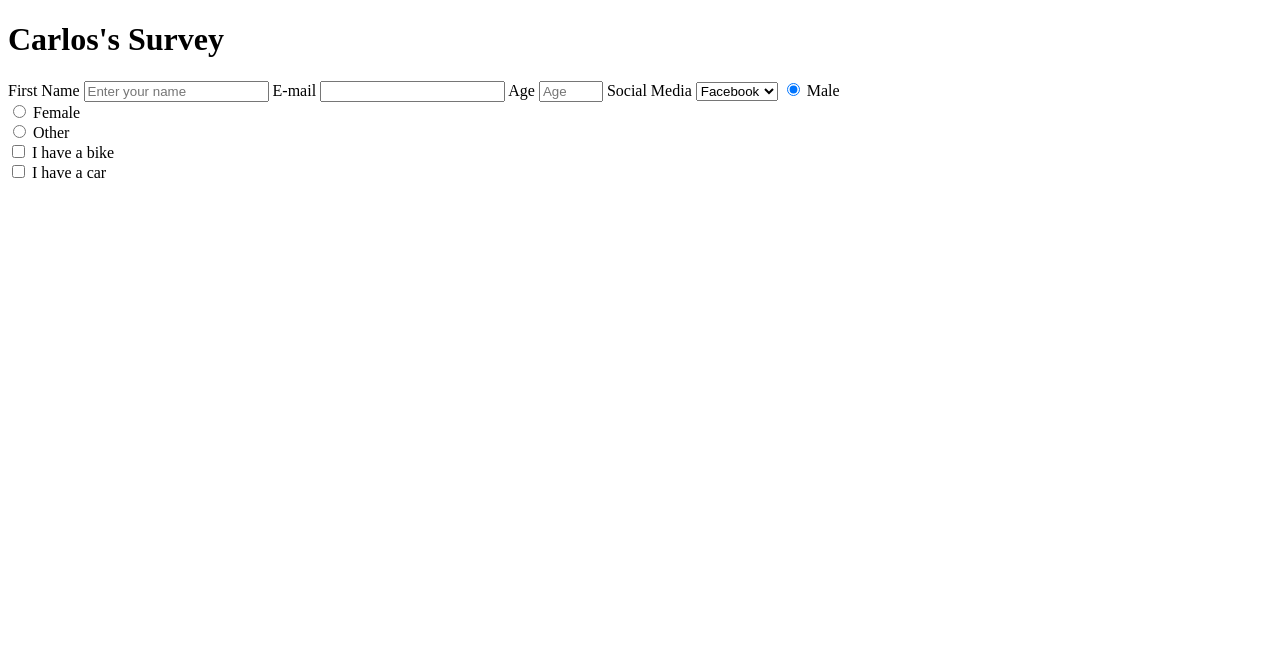
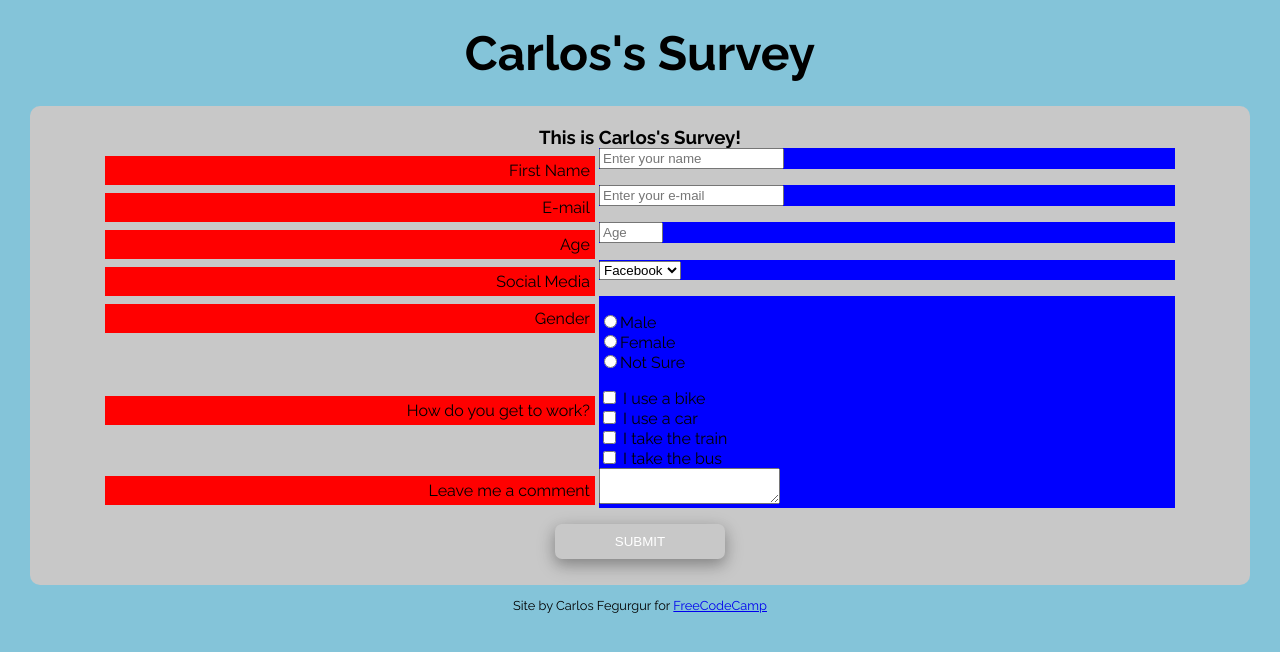
Before and after one commit to carlosaqf/freeCodeCampProjects, a plain HTML site: page responsiveWebDesign/surveyForm/index.html in a window 1280 px wide. Drawn offline with Linux system fonts and the light colour scheme.

Commit message:
Overhaul of site, changed layout, added text area, submit button and CSS file

```diff
--- a/responsiveWebDesign/surveyForm/index.html
+++ b/responsiveWebDesign/surveyForm/index.html
@@ -5,58 +5,99 @@
     <meta name="viewport" content="width=device-width, initial-scale=1.0">
     <meta http-equiv="X-UA-Compatible" content="ie=edge">
     <title>Survey Form</title>
+    <link rel="stylesheet" href="styles.css">
+
 
 </head>
 
 <body>
     <main>
+        <header>
             <h1 id="title">Carlos's Survey</h1>
+        </header>
+
         <div id="container">
-            <p id="description"></p>
+            <h3 id="description">
+                This is Carlos's Survey!
+            </h3>
+
             <form action="#" id="survey-form">
+                <!-- contact-info section-->
+                <section id="contact-info">
+                    <label for="name" class="row-labels">First Name</label>
+                    <div class="rightTab">
+                        <input type="text" id="name" name="name" placeholder="Enter your name" required>
+                    </div>
 
-                <label for="name" id="name-label">First Name</label>
-                <input type="text" id="name" name="name" placeholder="Enter your name" required>
+                    <label for="email" class="row-labels">E-mail</label>
+                    <div class="rightTab">
+                        <input type="text" id="email" name="email" placeholder="Enter your e-mail" required>
+                    </div>
 
-                <label for="email" id="email-label">E-mail</label>
-                <input type="text" id="email" name="email" placeholer="Enter your e-mail" required>
+                    <label for="age" class="row-labels">Age</label>
+                    <div class="rightTab">
+                        <input type="number" id="number" name="age" placeholder="Age" min="1" max="110" required>
+                    </div>
+                </section>
 
-                <label for="age" id="number-label">Age</label>
-                <input type="number" id="number" name="age" placeholder="Age" min="1" max="110" required>
-
-                <!-- dropdown -->
-                <label for="social-media" id="dropdown-label">Social Media</label>
+                <!-- dropdown section -->
+                <section id="dropdown-info">
+                    <label for="social-media" class="row-labels">Social Media</label>
+                    <div class="rightTab">
                         <select name="social-media" id="dropdown">
                             <option value="facebook">Facebook</option>
                             <option value="snapchat">Snapchat</option>
                             <option value="instagram">Instagram</option>
                             <option value="twitter">Twitter</option>
+                        </select>
+                    </div>
+                </section>
 
-                </select>
                 <!-- radio buttons -->
-                <form>
-                        <input type="radio" name="gender" value="male" checked> Male<br>
-                        <input type="radio" name="gender" value="female"> Female<br>
-                        <input type="radio" name="gender" value="other"> Other
-                </form>
+                <section id="gender-info">
+                    <label for="gender" class="row-labels">Gender</label>
+                    <div class="rightTab">
+                        <ul style="list-style: none;">
+                            <li class="radio"><label><input name="radio-buttons" value="1" type="radio" class="gender">Male</label></li>
+                            <li class="radio"><label><input name="radio-buttons" value="2" type="radio" class="gender">Female</label></li>
+                            <li class="radio"><label><input name="radio-buttons" value="3" type="radio" class="gender">Not Sure</label></li>
+                        </ul>
+                    </div>
+                </section>
 
                 <!-- checkboxes -->
-                <form>
-                        <input type="checkbox" name="vehicle1" value="Bike"> I have a bike<br>
-                        <input type="checkbox" name="vehicle2" value="Car"> I have a car
+                <section id="transportation-form">
+                    <label for="transportation" class="row-labels">How do you get to work?</label>
+                    <div class="rightTab">
+                        <form id="transportation">
+                                <input type="checkbox" name="transportation" value="Bike"> I use a bike<br>
+                                <input type="checkbox" name="transportation" value="Car"> I use a car<br>
+                                <input type="checkbox" name="transportation" value="Train"> I take the train<br>
+                                <input type="checkbox" name="transportation" value="Bus"> I take the bus<br>
                         </form>
+                    </div>
+                </section>
 
                 <!-- textarea -->
+                <section id="text-area">
+                    <label for="comment-box" class="row-labels">Leave me a comment</label>
+                    <div class="rightTab">
+                        <textarea name="comment-box" id="comment-box" ></textarea>
+                    </div>
+                </section>
 
                 <!-- submit button -->
+                <section id="button-area">
+                    <button type="submit" id="submit-button">Submit</button>
+                </section>
 
-
-
-
-            </form>
-        </div>
+          </form><!-- end of #survey-form -->
+        </div><!-- end of #container div -->
     </main>
 
+    <footer>
+        <p>Site by Carlos Fegurgur for <a href="www.freecodecamp.org" target="_blank">FreeCodeCamp</a></p>
+    </footer>
 </body>
 </html>
 
--- /dev/null
+++ b/responsiveWebDesign/surveyForm/styles.css
@@ -0,0 +1,115 @@
+@import url('https://fonts.googleapis.com/css?family=Raleway:300,400,700');
+
+html,body{
+    background-color: rgb(132, 196, 217);
+    text-align: center;
+    font-family: 'Raleway', Helvetica, sans-serif;
+    min-width: 320px;
+}
+
+header{
+    font-size: 1em;
+    font-weight: 700;
+    margin: 20px;
+    padding: 5px;
+}
+
+#container{
+    background-color:rgb(200, 200, 200);
+    border-radius: 10px;
+    padding: 10px;
+    padding-top: 20px;
+    width: 95%;
+    margin: 0 auto;
+}
+
+.row-labels{
+    display: inline-block;
+    text-align: right;
+    width: 40%;
+    padding: 5px;
+    vertical-align: top;
+    margin-top: 8px;
+    background-color:red;
+
+}
+
+.rightTab{
+    display: inline-block;
+    text-align: left;
+    width: 48%;
+    vertical-align: middle;
+    background-color: blue;
+}
+
+header h1,h3{
+    margin:0;
+    padding:0;
+}
+
+#title{
+    font-size: 3em;
+}
+
+/*NAME, EMAIL, AGE FIELDS
+======================== */
+#contact-info{
+
+}
+
+/*DROPDOWN MENU
+=============== */
+#dropdown-info{
+
+}
+
+/*GENDER FIELD
+============== */
+.radio{
+    position: relative;
+   left: -40px;
+}
+
+
+/*TRANSPORTATION FORM
+===================== */
+#transportation-form{
+
+}
+
+/*TEXTAREA
+========== */
+#text-area{
+
+}
+
+#comment-box{
+    resize: vertical;
+}
+
+/*SUBMIT BUTTON
+=============== */
+#submit-button{
+    background: transparent;
+    text-transform: uppercase;
+    text-decoration: none;
+    color:white;
+    border: none;
+    border-radius: 7px;
+    padding: 10px 60px;
+    text-align: center;
+    box-shadow: 0 5px 13px 0 rgba(0,0,0,0.2), 0 6px 20px 0 rgba(0,0,0,0.19);
+}
+
+#button-area{
+    display:flex;
+    justify-content: center;
+    padding: 1em;
+}
+
+/* FOOTER
+========== */
+footer{
+    font-size: 0.8em;
+    text-align: center;
+}
```
Lines whose indentation alone changed are shown as unchanged.
